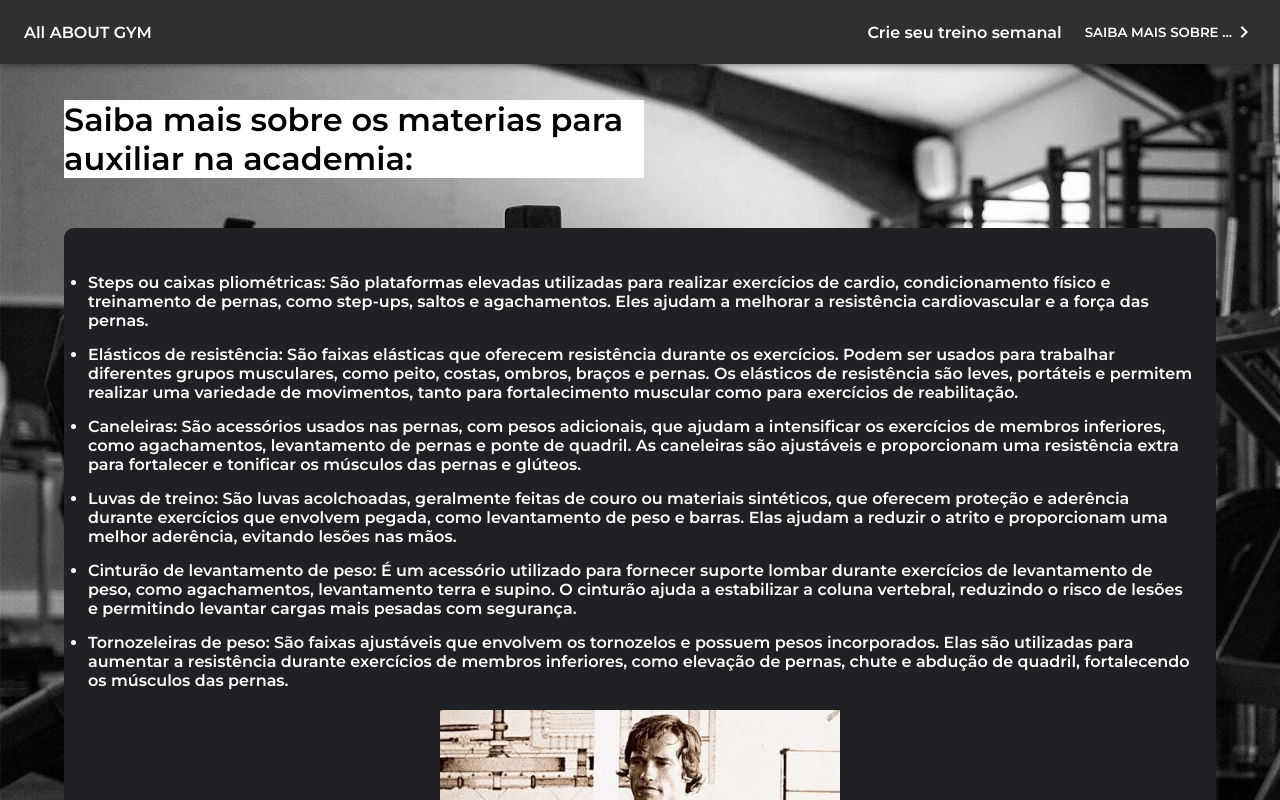
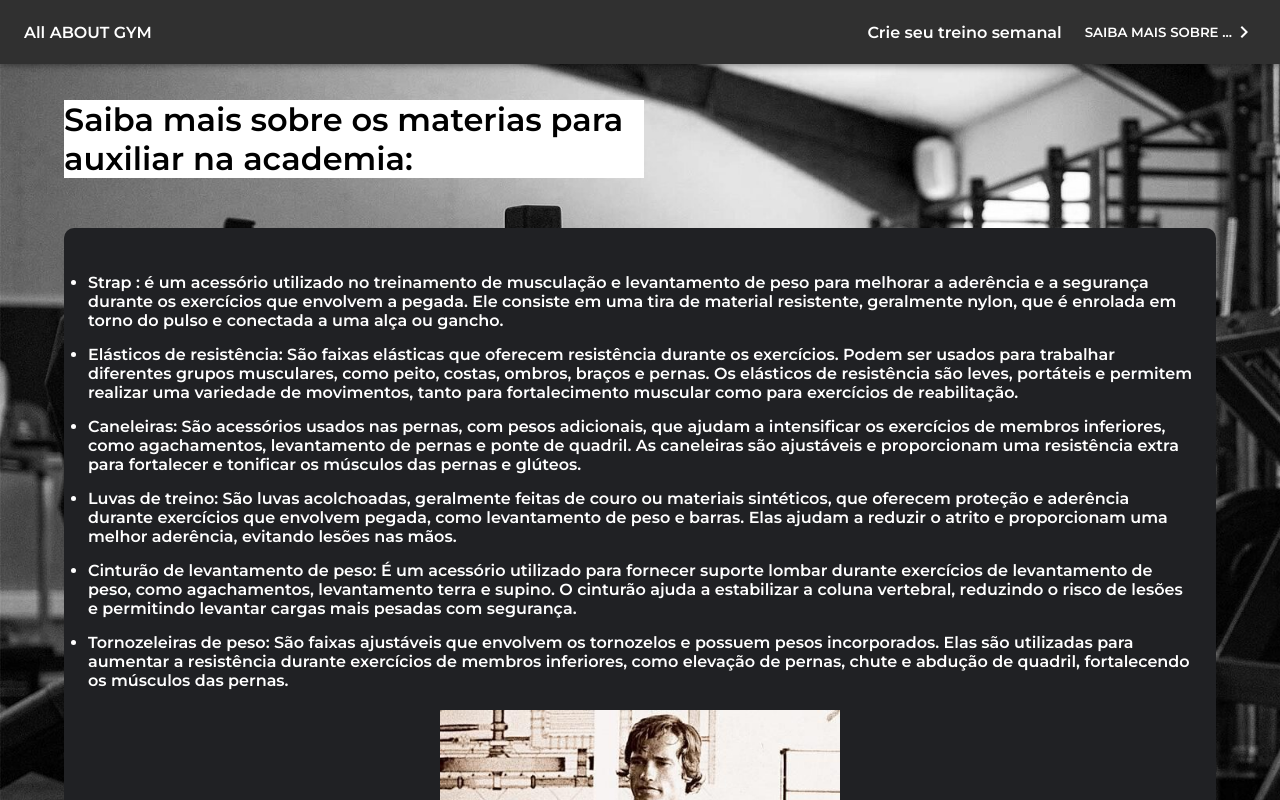
Before and after one commit to NicollasRyan/All-About-Gym, a React (Create React App) app: page /SubjectsHelpGym in a window 1280 px wide. Shown: the top 800 px of the page. Built offline with nearby package versions, Linux system fonts and the light colour scheme; no server answers; what miragejs would draw is missing.

Commit message:
colocando o strap

```diff
--- a/src/pages/SubjectsHelpGym/index.tsx
+++ b/src/pages/SubjectsHelpGym/index.tsx
@@ -25,10 +25,11 @@ export function SubjectsHelpGym() {
       <ContainerText>
         <ContainerList>
           <ContentList>
-            Steps ou caixas pliométricas: São plataformas elevadas utilizadas
-            para realizar exercícios de cardio, condicionamento físico e
-            treinamento de pernas, como step-ups, saltos e agachamentos. Eles
-            ajudam a melhorar a resistência cardiovascular e a força das pernas.
+            Strap : é um acessório utilizado no treinamento de musculação e
+            levantamento de peso para melhorar a aderência e a segurança durante
+            os exercícios que envolvem a pegada. Ele consiste em uma tira de
+            material resistente, geralmente nylon, que é enrolada em torno do
+            pulso e conectada a uma alça ou gancho.
           </ContentList>
           <ContentList>
             Elásticos de resistência: São faixas elásticas que oferecem
```
